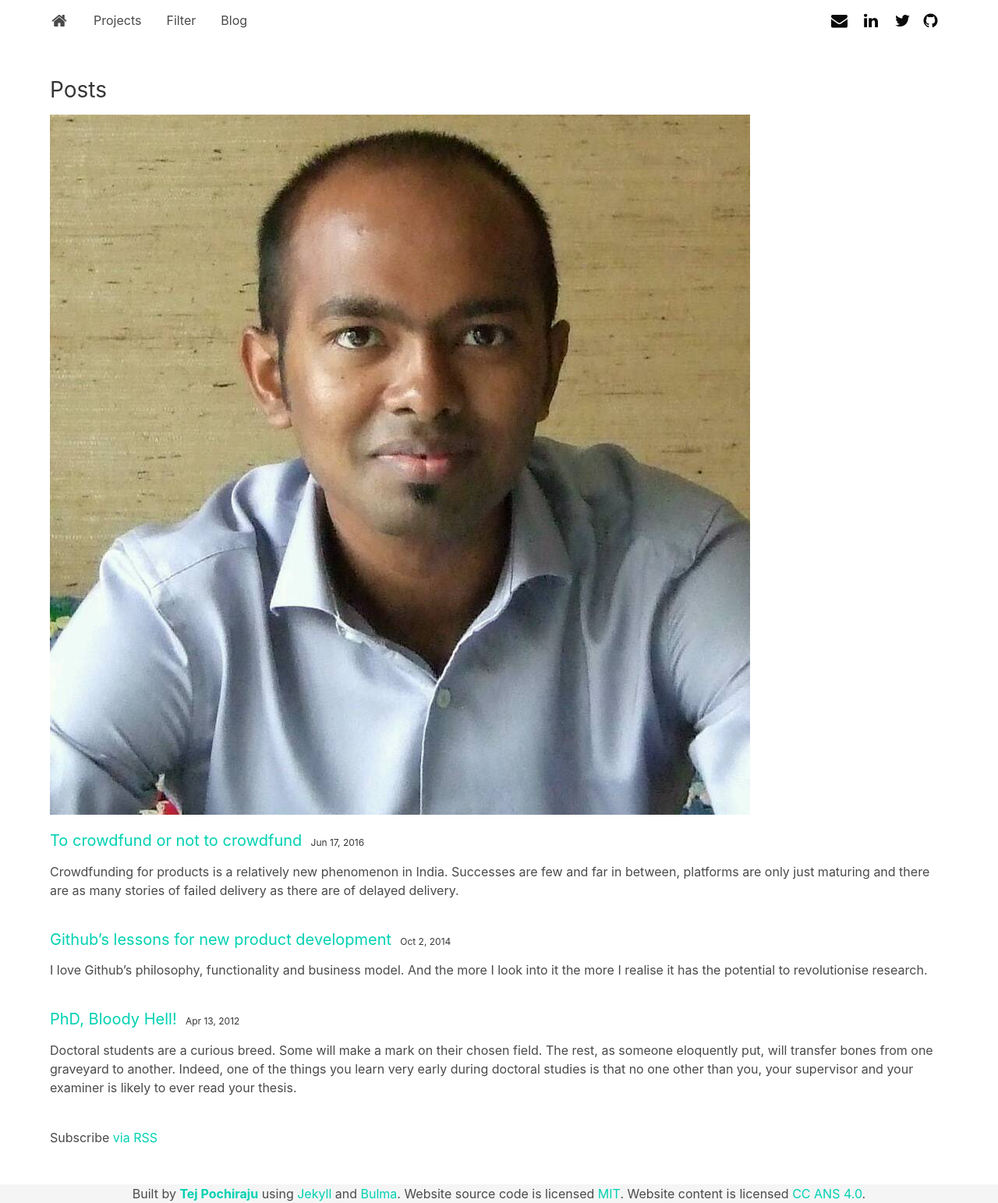
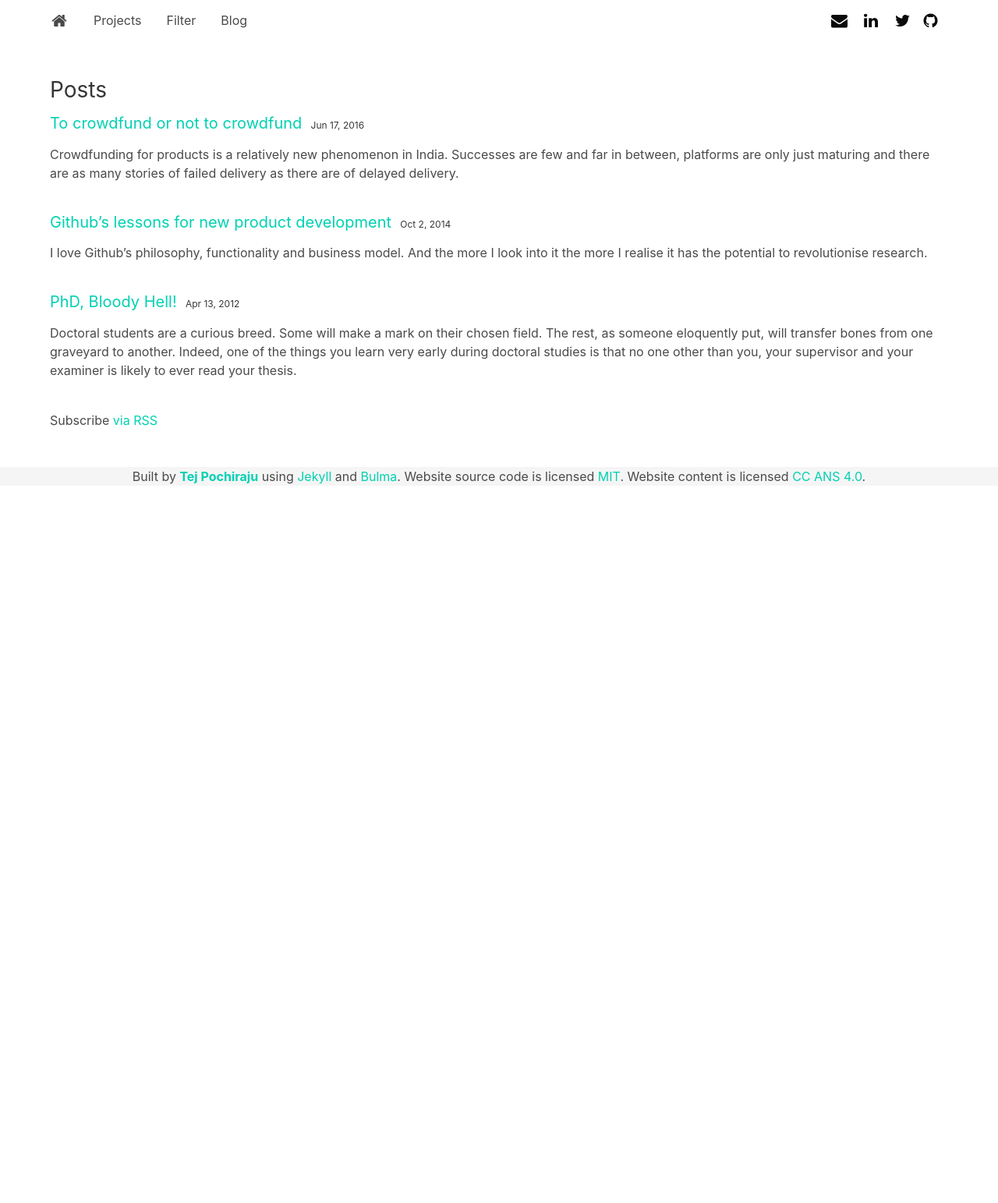
Before and after one commit to tejpochiraju/archive-tejpochiraju.github.io, a Jekyll site: the page built from _pages/blog.md, in a window 1280 px wide. Shown: the whole page at 78% size. Built offline with Jekyll 4.4.1, drawn with Linux system fonts in a browser that asks for light colours; after the commit the page ends 900 px from its top, so only the background shows below that.

Commit message:
Update blog.md

```diff
--- a/_pages/blog.md
+++ b/_pages/blog.md
@@ -3,4 +3,3 @@ layout: blog
 permalink: /blog/
 published: true
 ---
-![tej.jpg]({{site.baseurl}}/assets/images/tej.jpg)
```
